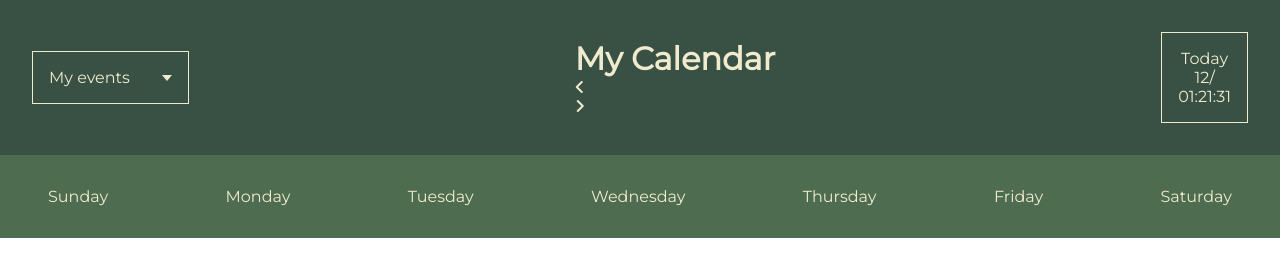
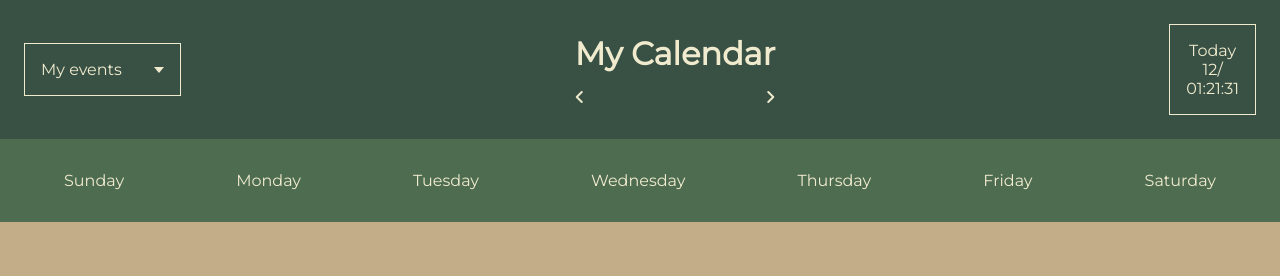
Before and after one commit to ParhamInBinary/To-Do-List, a plain HTML site: page index.html in a window 1280 px wide. Drawn offline with Linux system fonts and the light colour scheme.

Commit message:
Styled divs for time, and dates

```diff
--- a/styles.css
+++ b/styles.css
@@ -14,13 +14,18 @@
     --detailColor: #F0EBCE;
 }
 
+body {
+    display: flex;
+    flex-direction: column;
+    height: 100vh;
+}
 /* ========== HEADER ========== */
 header {
     display: flex;
     justify-content: space-between;
     align-items: center;
     background-color: var(--mainColor);
-    padding: 2rem;
+    padding: 1.5rem;
     color: var(--detailColor);
 }
 
@@ -40,12 +45,26 @@ header {
     transition: .2s;
 }
 
+.centerPart {
+    display: flex;
+    flex-direction: column;
+}
+.monthDisplay {
+    display: flex;
+    justify-content: space-between;
+    margin-top: 1rem;
+}
+
 .timeAndDate {
     display: flex;
     flex-direction: column;
     align-items: center;
     border: 1px solid var(--detailColor);
     padding: 1rem;
+}
+.date {
+    display: flex;
+
 }
 
 /* ========== WEEKDAYS ========== */
@@ -54,5 +73,14 @@ header {
     justify-content: space-between;
     background-color: var(--secondColor);
     color: var(--detailColor);
-    padding: 2rem 3rem;
+    padding: 2rem 4rem;
 }
+
+/* ========== CALENDAR ========== */
+.calendarBody {
+    display: flex;
+    flex-wrap: wrap;
+    background-color: var(--offColor);
+    flex-grow: 1;
+    opacity: .7;
+}
```
